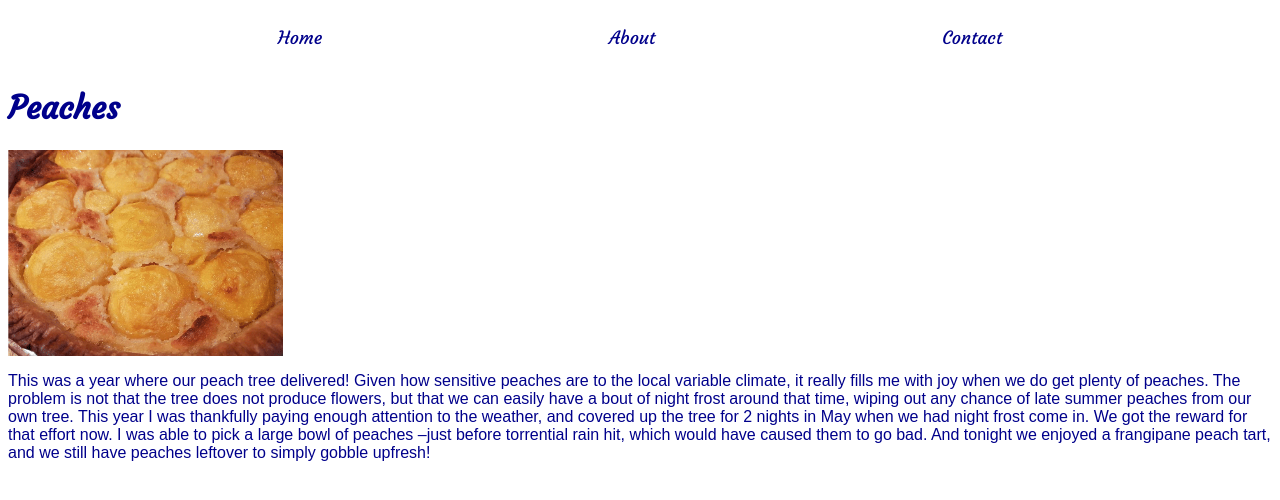
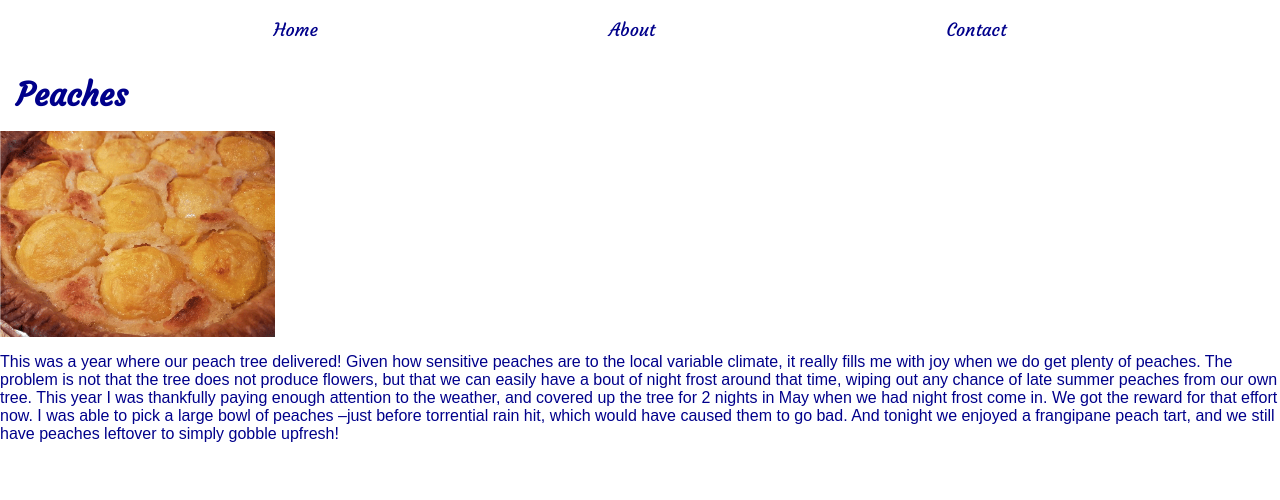
Before and after one commit to wisechimp/ms-food-blog, a Gatsby site: page /posts/20210820_peach_tart in a window 1280 px wide. Built offline with nearby package versions, Linux system fonts and the light colour scheme; Gatsby itself is replaced by a stand-in of ours.

Commit message:
Tweaking global styling
Linter changed the template!?!

```diff
--- a/src/styles/ms-food-blog-global-styles.css
+++ b/src/styles/ms-food-blog-global-styles.css
@@ -1,9 +1,12 @@
 body {
   color: var(--primary-dark);
   font-family: sans-serif;
+  margin: 0;
 }
 
 h1 {
   color: var(--primary-dark);
   font-family: 'Courgette', sans-serif;
+  padding: 0.5em;
+  margin-block: 0;
 }
```
Also changed, not shown: src/templates/blogpost.js (+10 -10 lines).
